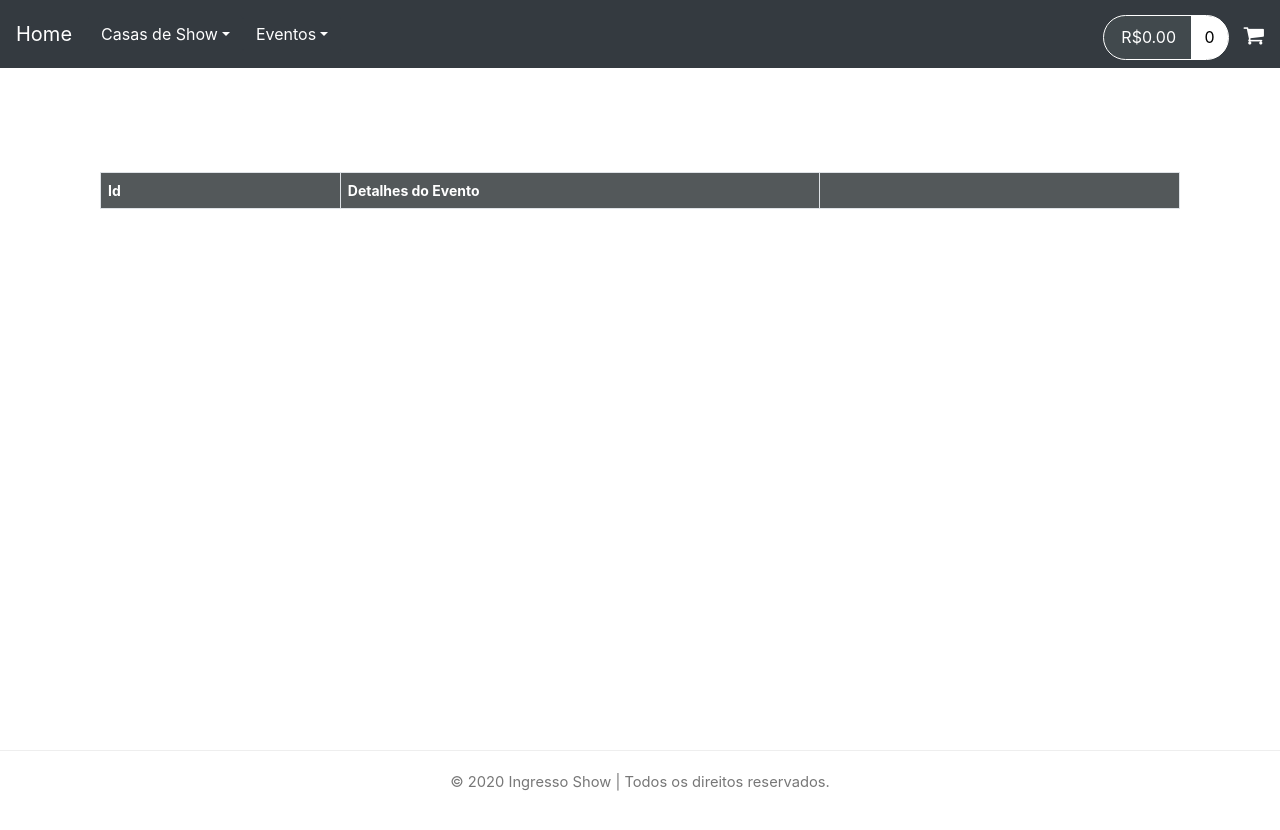
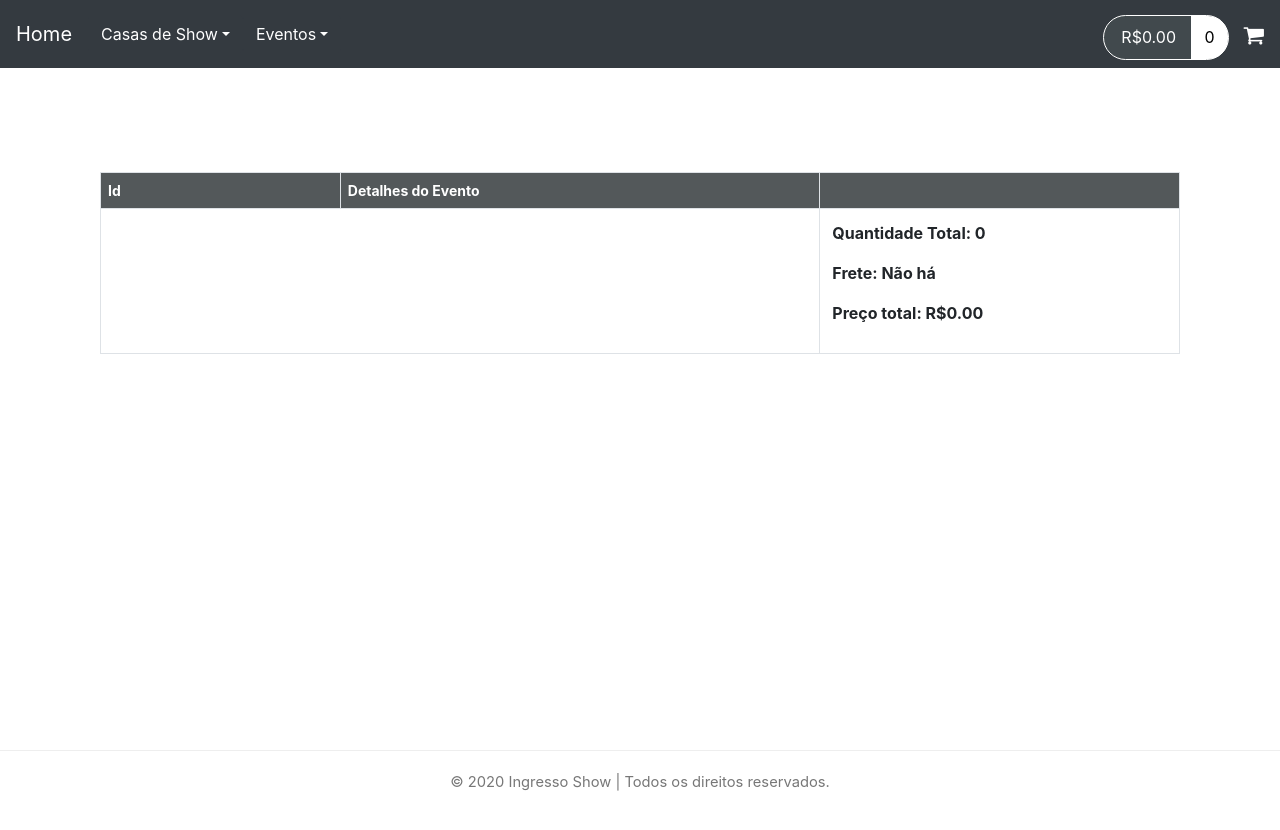
Before and after one commit to eduardobatistadev/bilheteria-frontend, an Angular app: page /cart-details in a window 1280 px wide. Shown: the top 830 px of the page. Built offline with nearby package versions, Linux system fonts and the light colour scheme.

Commit message:
quantidade e preço total dos itens do cart

```diff
--- a/src/app/components/cart-details/cart-details.component.html
+++ b/src/app/components/cart-details/cart-details.component.html
@@ -22,11 +22,16 @@
                         </div>
                         <p class="mt-2">Subtotal: {{tempCartItem.quantidade*tempCartItem.preco | currency: 'BRL'}}</p>
                     </td>
-
-
-
                 </tr>
 
+                <tr>
+                    <td colspan="2"></td>
+                    <td style="font-weight: bold">
+                        <p>Quantidade Total: {{totalQuantity}}</p>
+                        <p>Frete: Não há</p>
+                        <p>Preço total: {{totalPrice | currency: 'BRL'}}</p>
+                    </td>
+                </tr>
 
             </table>
         </div>
```
